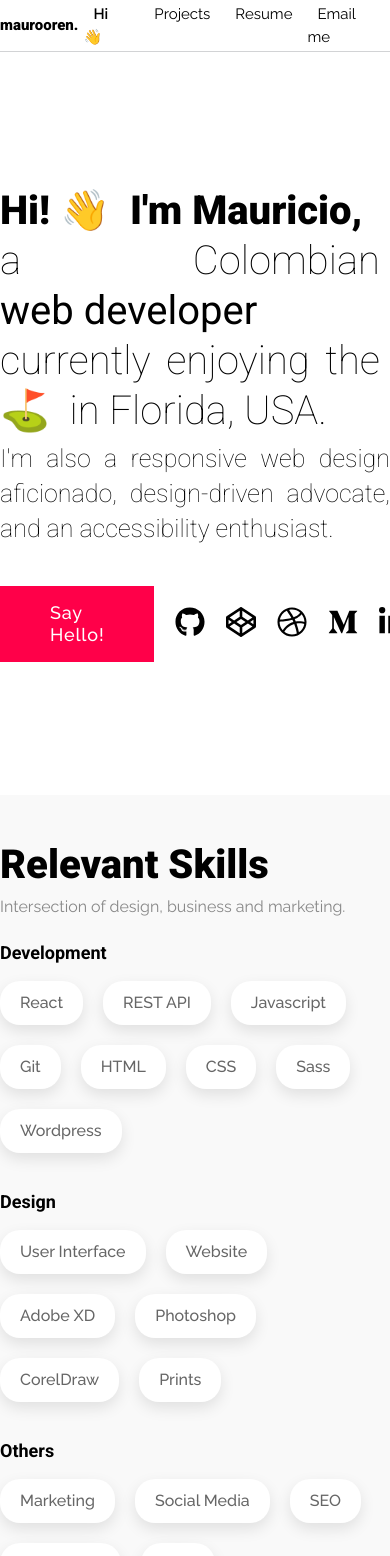
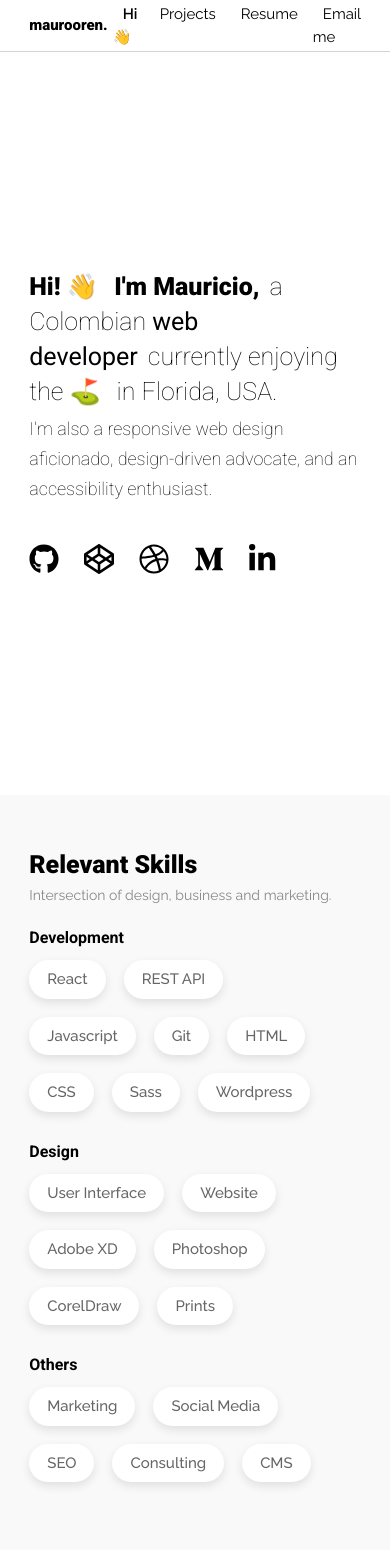
Before and after one commit to MaurooRen/maurooren-com-portfolio-react, a React (Create React App) app: page / in a window 390 px wide. Shown: the top 1556 px of the page. Built offline with nearby package versions, Linux system fonts and the light colour scheme; no server answers.

Commit message:
working on responsivenes of the portfolio

```diff
--- a/src/components/Button.js
+++ b/src/components/Button.js
@@ -22,7 +22,7 @@ const ButtonLink = styled.a`
     }
 `;
 
-const Button = ({ styleName, text, link, primary }) => {
+const Button = ({ text, link, primary }) => {
     console.log(primary)
     return (
         <ButtonLink href={link} rel='noreferrer' target='_blank'>{ text }</ButtonLink>
--- a/src/components/Icon.js
+++ b/src/components/Icon.js
@@ -12,8 +12,8 @@ const IconLink = styled.a`
 
     &:hover {
         opacity: 0.6;
-    transform: translate3d(0px, -5px, 0px) scale3d(1, 1, 1) rotateX(0deg) rotateY(0deg) rotateZ(0deg) skew(0deg, 0deg);
-    transform-style: preserve-3d;
+        transform: translate3d(0px, -5px, 0px) scale3d(1, 1, 1) rotateX(0deg) rotateY(0deg) rotateZ(0deg) skew(0deg, 0deg);
+        transform-style: preserve-3d;
     }
 
     .Icon {
--- a/src/layout/AboutMe.js
+++ b/src/layout/AboutMe.js
@@ -7,31 +7,101 @@ const AboutSection = styled.section`
 
     .container {
         display: flex;
-        flex-direction: row;
-        align-items: center;
-        justify-content: space-between;
         padding: 7rem 0 5rem;
-    }
-    .container div {
-        width: 60%;
-    }
-    .container img {
-        width: 40%;
     }
     .container div h3 {
         width: 100%;
-        font-size: 4rem;
         font-weight: 900;
         text-align: left;
-        line-height: 5rem;
         margin-bottom: 3rem;
     }
     .container div p {
         color: #888;
+        font-weight: 400;
         margin-bottom: 2rem;
-        font-size: 1.6rem;
-        font-weight: 400;
         text-align: left;
+    }
+
+    // X-Small devices (portrait phones, less than 576px)
+    @media (min-width: 1px) {
+        .container {
+            flex-direction: column;
+            align-items: center;
+            justify-content: space-between;
+        }
+        .container div {
+            width: 100%;
+        }
+        .container img {
+            margin-top: 2em;
+            width: 80%;
+        }
+        .container div h3 {
+            font-size: 2.5rem;
+            margin-bottom: 2rem;
+            line-height: 3.4rem;
+        }
+        .container div p {
+            font-size: 1.5rem;
+        }
+    }
+
+    // Small devices (landscape phones, 576px and up)
+    @media (min-width: 576px) {
+        .container img {
+            width: 50%;
+        }
+    }
+
+    // Medium devices (tablets, 768px and up)
+    @media (min-width: 768px) {
+        .container div h3 {
+            font-size: 2.8rem;
+            margin-bottom: 2rem;
+        }
+        .container div p {
+            font-size: 1.6rem;
+        }
+    }
+
+    // Large devices (desktops, 992px and up)
+    @media (min-width: 992px) {
+        .container {
+            flex-direction: row;
+            align-items: center;
+            justify-content: space-between;
+        }
+        .container div {
+            width: 50%;
+        }
+        .container img {
+            margin-top: 0;
+            width: 50%;
+        }
+        .container div h3 {
+            font-size: 3.8rem;
+            margin-bottom: 2.5rem;
+            line-height: 4.5rem;
+        }
+    }
+
+    // X-Large devices (large desktops, 1200px and up)
+    @media (min-width: 1200px) {
+        .container div {
+            width: 60%;
+        }
+        .container img {
+            width: 40%;
+        }
+        .container div h3 {
+            font-size: 4rem;
+            margin-bottom: 3rem;
+            line-height: 5rem;
+        }
+    }
+
+    // XX-Large devices (larger desktops, 1400px and up)
+    @media (min-width: 1400px) {
     }
 `;
 
--- a/src/layout/Hero.js
+++ b/src/layout/Hero.js
@@ -14,20 +14,12 @@ const HeroStyled = styled.section`
         height: calc(100vh - 101px);
         min-height: 400px;
     }
-    .container * {
-        display: inline-block;
-    }
     .container > h1, h2  {
         width: 100%;
         font-size: 4rem;
         font-weight: 100;
         text-align: justify;
         line-height: 5rem;
-    }
-    .container h2  {
-        margin-top: 0.5rem;
-        font-size: 2.5rem;
-        line-height: 3.5rem;
     }
     .container > h1 i, h3 i {
         font-style: normal;
@@ -55,6 +47,95 @@ const HeroStyled = styled.section`
         flex-flow: row nowrap;
         justify-content: flex-start;
         width: 100%;
+    }
+
+    // X-Small devices (portrait phones, less than 576px)
+    @media (min-width: 1px) {
+        .container * {
+            display: inline;
+        }
+        .container > h1, h2  {
+            font-size: 2.5rem;
+            text-align: left;
+            line-height: 3.5rem;
+        }
+        .container h2  {
+            margin-top: 0.5rem;
+            font-size: 1.8rem;
+            line-height: 3rem;
+        }
+        .container .icons-block a:nth-child(1) {
+            display: none;
+        }
+        .container .icons-block > a:nth-child(2) svg, a:nth-child(3) svg, a:nth-child(4) svg, a:nth-child(5) svg, a:nth-child(6) svg {
+            padding-left: 0 !important;
+            padding-right: 25px !important;
+        }
+    }
+
+    // Small devices (landscape phones, 576px and up)
+    @media (min-width: 576px) {
+        .container > h1, h2  {
+            font-size: 2.8rem;
+            line-height: 3.5rem;
+        }
+        .container h2  {
+            font-size: 2rem;
+            line-height: 3rem;
+        }
+
+        .container .icons-block a:nth-child(1) {
+            display: inline-block;
+        }
+        .container .icons-block > a:nth-child(2) svg, a:nth-child(3) svg, a:nth-child(4) svg, a:nth-child(5) svg, a:nth-child(6) svg {
+            padding-left: 25px !important;
+            padding-right: 0 !important;
+        }
+
+    }
+
+        // Medium devices (tablets, 768px and up)
+    @media (min-width: 768px) {
+        .container * {
+            display: inline-block;
+        }
+        .container > h1, h2  {
+            font-size: 2.8rem;
+            line-height: 4rem;
+        }
+        .container h2  {
+            margin-top: 0.5rem;
+            font-size: 2rem;
+        }
+    }
+
+    // Large devices (desktops, 992px and up)
+    @media (min-width: 992px) {
+        .container > h1, h2  {
+            font-size: 3.8rem;
+            text-align: justify;
+            line-height: 4.5rem;
+        }
+        .container h2  {
+            margin-top: 0.5rem;
+            font-size: 2.2rem;
+        }
+    }
+
+    // X-Large devices (large desktops, 1200px and up)
+    @media (min-width: 1200px) {
+        .container > h1, h2  {
+            font-size: 4rem;
+            line-height: 5rem;
+        }
+        .container h2  {
+            font-size: 2.5rem;
+            line-height: 3.5rem;
+        }
+    }
+
+    // XX-Large devices (larger desktops, 1400px and up)
+    @media (min-width: 1400px) {
     }
 `;
 
--- a/src/layout/Skills.js
+++ b/src/layout/Skills.js
@@ -10,39 +10,101 @@ const SkillsSection = styled.section`
     }
     .container h3 {
         width: 100%;
-        font-size: 4rem;
         font-weight: 900;
         text-align: left;
         line-height: 0rem;
-        margin-bottom: 3rem;
     }
     .container p {
         color: #888;
         margin-bottom: 2rem;
-        font-size: 1.6rem;
         font-weight: 400;
         text-align: left;
     }
     .container h4 {
         display: block;
-        font-size: 1.8rem;
         font-weight: 700;
         text-align: left;
-        margin-top: 1.5rem;
-        margin-bottom: 1.5rem;
     }
     .container ul li {
         background-color: #FFF;
         border-radius: 20px;
-        box-shadow: 0 6px 15px rgba(0,0,0,0.1);
         color: #666;
         display: inline-block;
-        font-size: 1.6rem;
         font-weight: 500;
-        padding: 10px 20px;
         list-style: none;
-        margin-right: 2rem;
-        margin-bottom: 2rem;
+    }
+
+
+
+
+    // X-Small devices (portrait phones, less than 576px)
+    @media (min-width: 1px) {
+        .container h3 {
+            font-size: 2.5rem;
+            margin-bottom: 2rem;
+        }
+        .container p {
+            font-size: 1.4rem;
+        }
+        .container h4 {
+            font-size: 1.6rem;
+            margin-top: 1rem;
+            margin-bottom: 1rem;
+        }
+        .container ul li {
+            box-shadow: 0 4px 10px rgba(0,0,0,0.1);
+            font-size: 1.5rem;
+            padding: 8px 18px;
+            margin-right: 1.8rem;
+            margin-bottom: 1.8rem;
+        }
+    }
+
+    // Small devices (landscape phones, 576px and up)
+    @media (min-width: 576px) {
+    }
+
+    // Medium devices (tablets, 768px and up)
+    @media (min-width: 768px) {
+        .container h3 {
+            font-size: 2.8rem;
+            margin-bottom: 2rem;
+        }
+    }
+
+    // Large devices (desktops, 992px and up)
+    @media (min-width: 992px) {
+        .container h3 {
+            font-size: 3.8rem;
+            margin-bottom: 2.5rem;
+        }
+    }
+
+    // X-Large devices (large desktops, 1200px and up)
+    @media (min-width: 1200px) {
+        .container h3 {
+            font-size: 4rem;
+            margin-bottom: 3rem;
+        }
+        .container p {
+            font-size: 1.6rem;
+        }
+        .container h4 {
+            font-size: 1.8rem;
+            margin-top: 1.5rem;
+            margin-bottom: 1.5rem;
+        }
+        .container ul li {
+            box-shadow: 0 6px 15px rgba(0,0,0,0.1);
+            font-size: 1.6rem;
+            padding: 10px 20px;
+            margin-right: 2rem;
+            margin-bottom: 2rem;
+        }
+    }
+
+    // XX-Large devices (larger desktops, 1400px and up)
+    @media (min-width: 1400px) {
     }
 `;
 
--- a/src/styles/index.css
+++ b/src/styles/index.css
@@ -29,5 +29,27 @@ p, ul, li {
 .w-container {
   margin-left: auto;
   margin-right: auto;
+  width: 85%;
   max-width: 940px;
 }
+
+
+/* Small devices (landscape phones, 576px and up) */
+@media (min-width: 576px) {
+}
+
+/* Medium devices (tablets, 768px and up) */
+@media (min-width: 768px) {
+}
+
+/* Large devices (desktops, 992px and up) */
+@media (min-width: 992px) {
+}
+
+/* X-Large devices (large desktops, 1200px and up) */
+@media (min-width: 1200px) {
+}
+
+/* XX-Large devices (larger desktops, 1400px and up) */
+@media (min-width: 1400px) {
+}
```
Also changed, not shown: 1 other file (tests, documents, lock files or other folders).
